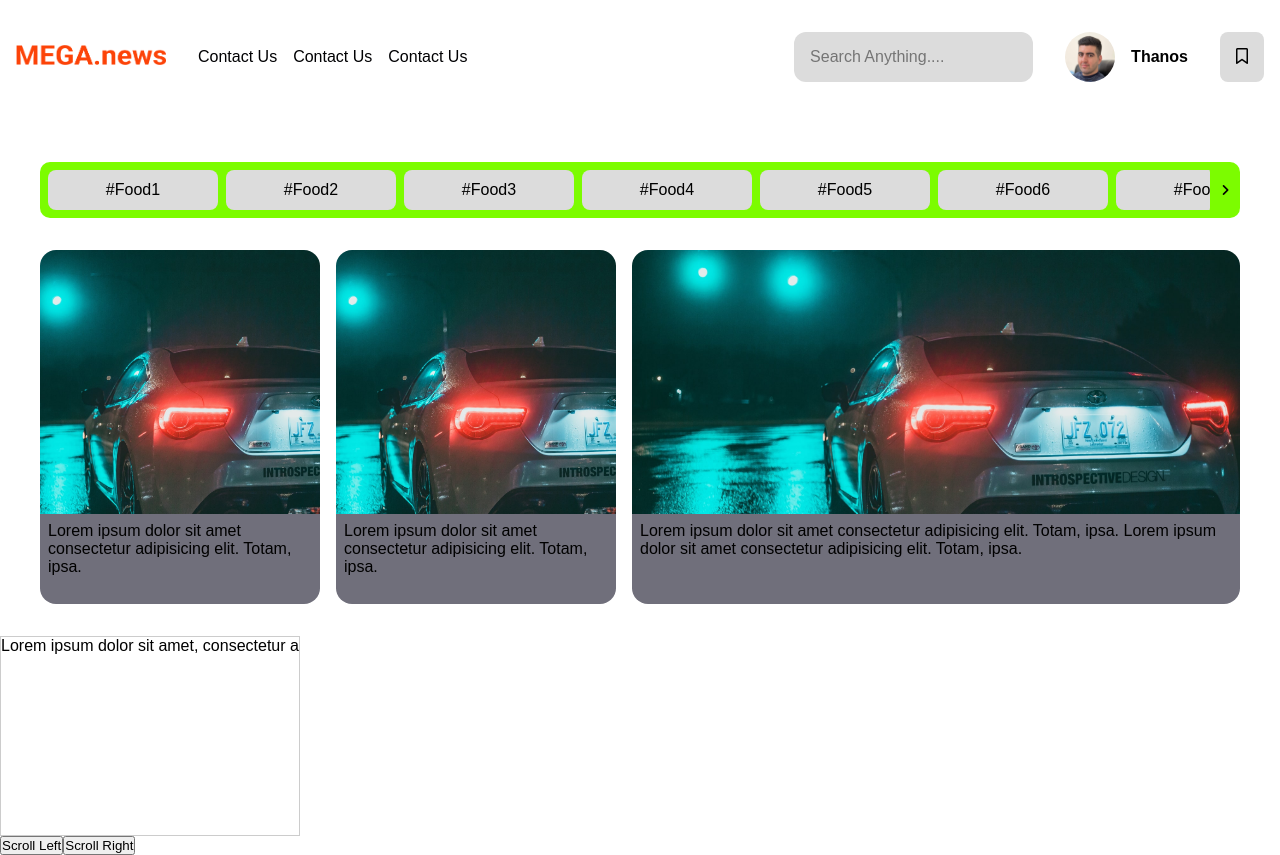
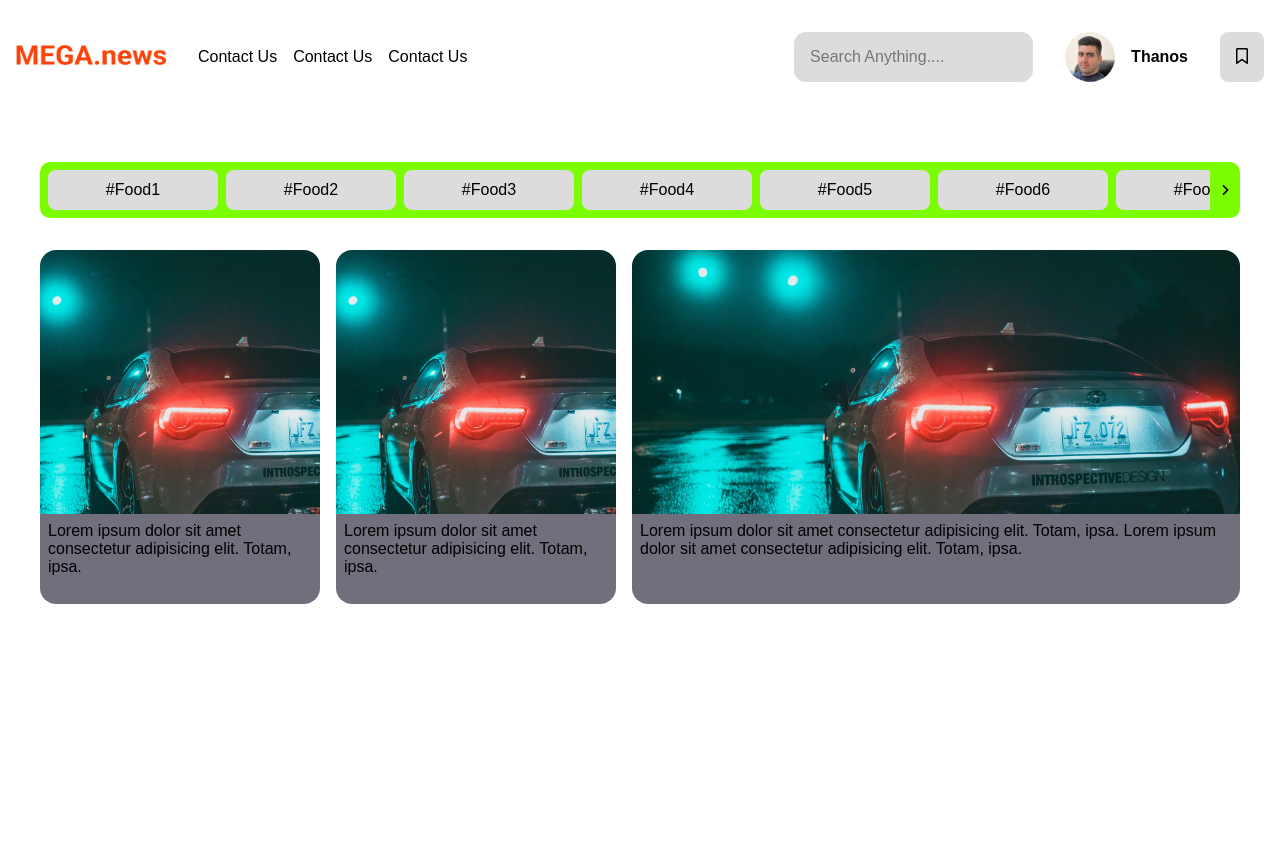
Before and after one commit to ImThanOs36/news-letter, a React (Vite) app: page / in a window 1280 px wide. After the commit the page ends 800 px from the top, so only its background shows below. Built offline with nearby package versions, Linux system fonts and the light colour scheme.

Commit message:
removed scrollablediv

```diff
--- a/src/App.jsx
+++ b/src/App.jsx
@@ -14,7 +14,6 @@ function App() {
     <Navbar/>
     <Categories/>
     <HeroCard/>
-    <ScrollableDiv/>
     </>
   )
 }
```
